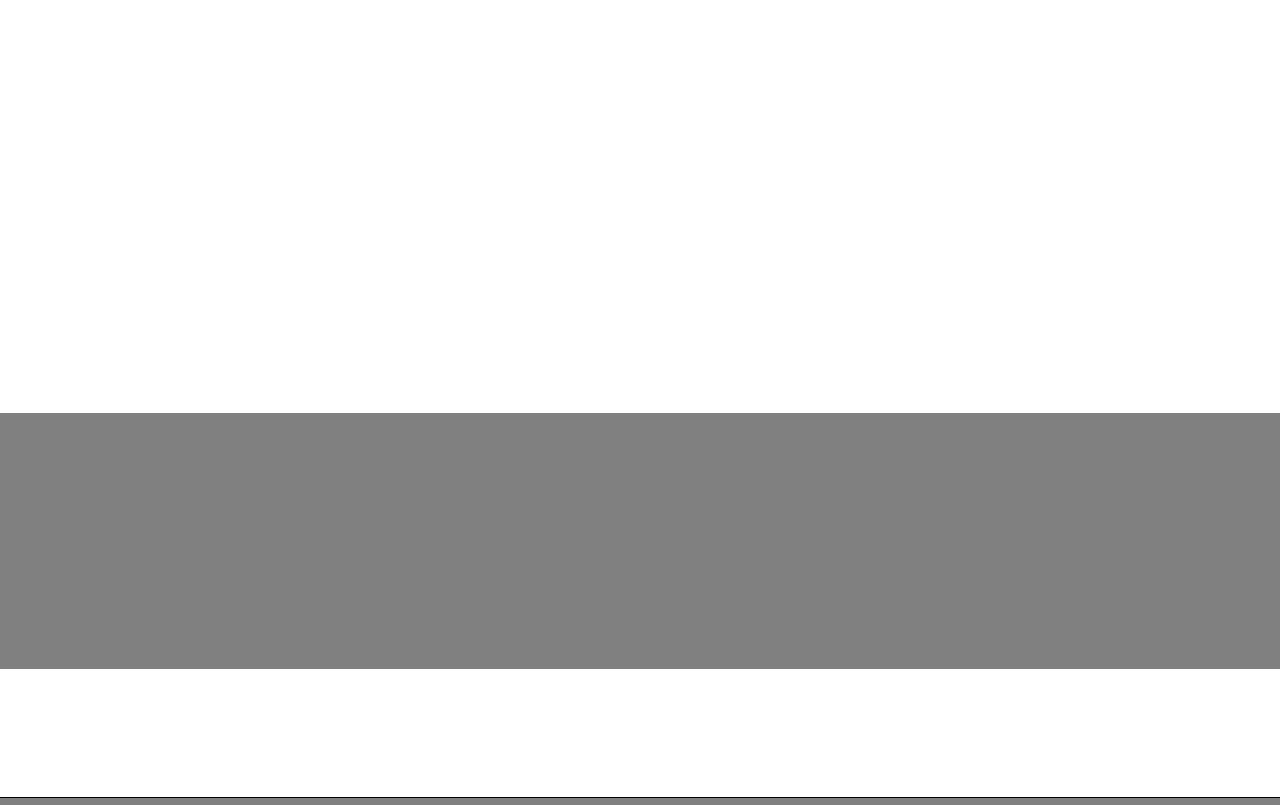
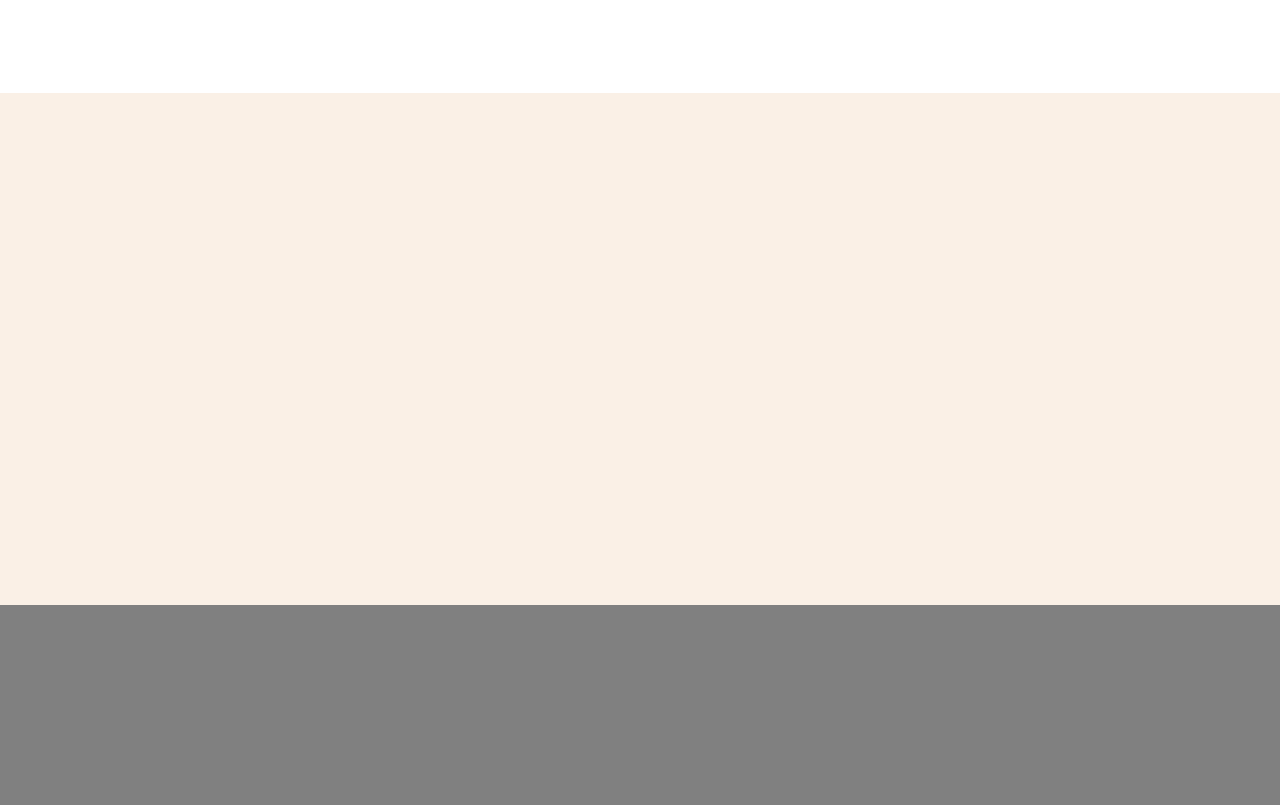
Before and after one commit to Octatum/gatsby-business-template, a Gatsby site: page / in a window 1280 px wide. Shown: the part 803-1608 px from the top of the page. Built offline with nearby package versions, Linux system fonts and the light colour scheme; Gatsby itself is replaced by a stand-in of ours; a web font is replaced by a local one.

Commit message:
cambios de layout

```diff
--- a/src/templates/HomeTemplate/index.jsx
+++ b/src/templates/HomeTemplate/index.jsx
@@ -62,13 +62,9 @@
         </Button>
       </Flex>
       <Flex>
-        <Flex>
-          {[1, 2, 3, 4].map(item => (
-            <Box bg="main" pb={5} width={0.25} key={item}>
-              <Box bg="gray" pb={7} />
-            </Box>
-          ))}
-        </Flex>
+        {[1, 2, 3].map(item => (
+          <Box bg="Linen" width={1 / 3} pb={8} key={item} />
+        ))}
       </Flex>
       <Box bg="white" pb={5} style={{ borderBottom: '1px solid black' }}>
         <Flex>
```
